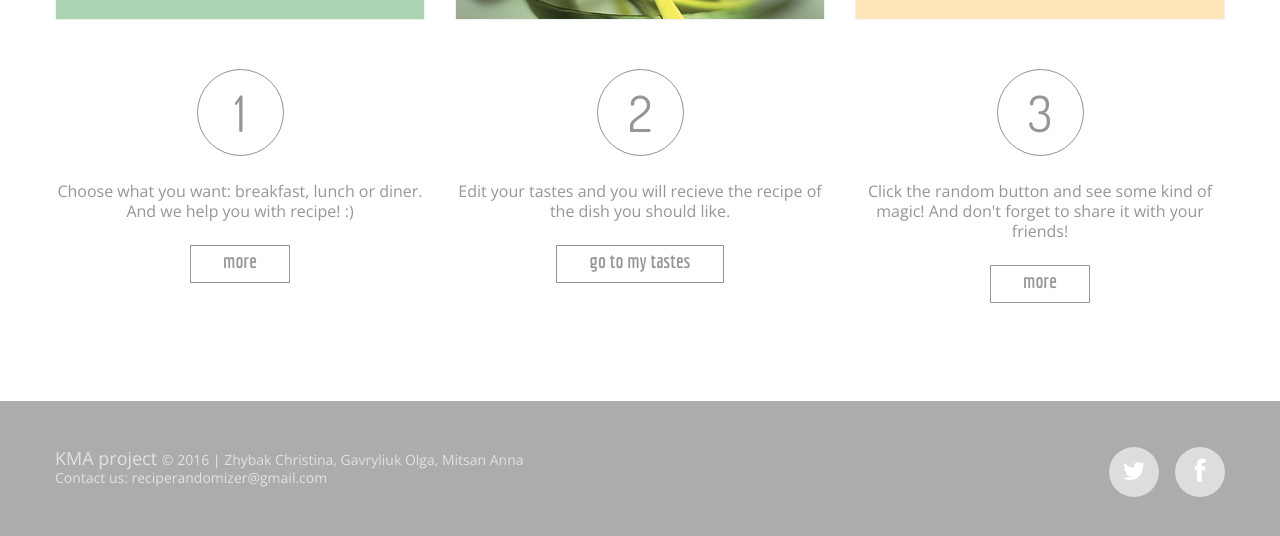
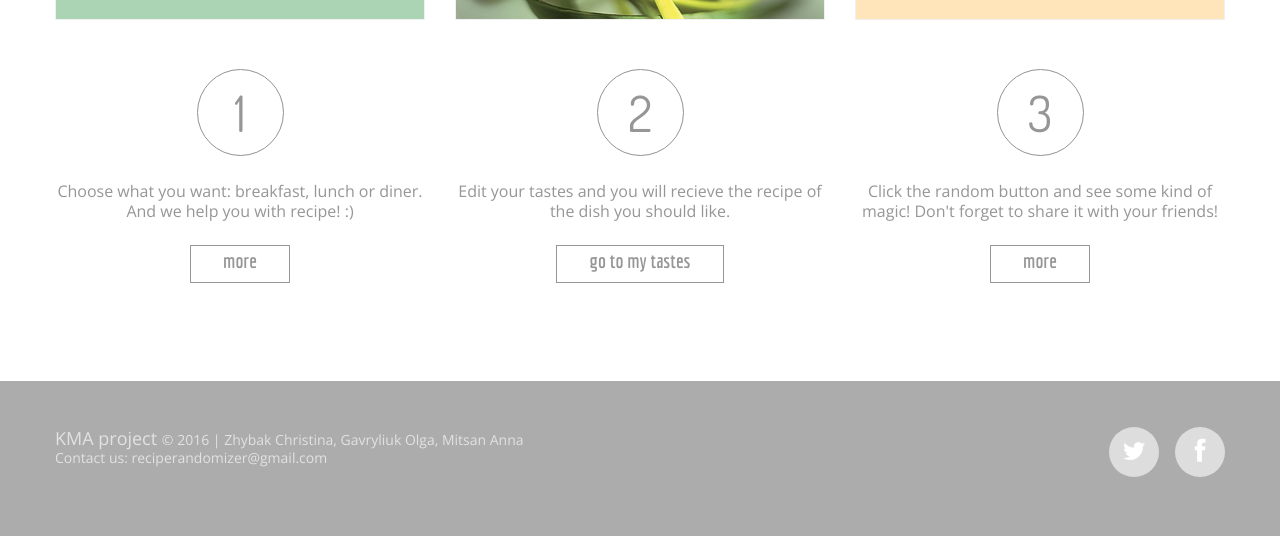
Before and after one commit to SuperrrJS/project-js, a plain HTML site: page site/index.html in a window 1280 px wide. Shown: the part 704-1240 px from the top of the page. Drawn offline with nearby package versions, Linux system fonts and the light colour scheme.

Commit message:
sorrrrryyyyyyyy

```diff
--- a/site/index.html
+++ b/site/index.html
@@ -135,7 +135,7 @@
       <div class="grid_4">
         <div class="block1">
           <div class="count">3</div>
-          Click the random button and see some kind of magic! And don't forget to share it with your friends!
+          Click the random button and see some kind of magic! Don't forget to share it with your friends!
           <br>
           <a href="#" class="btn">more</a>
         </div>
```
